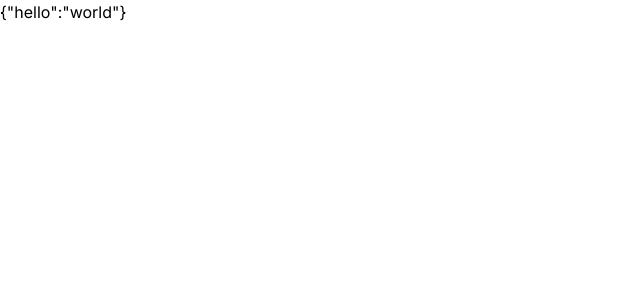
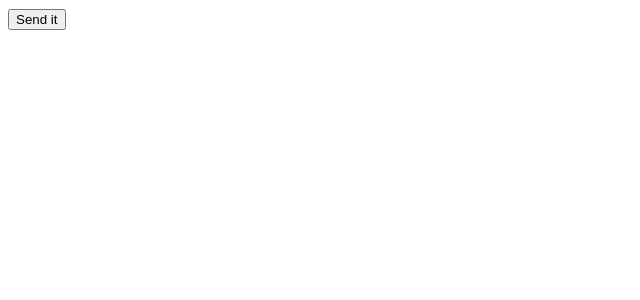
Before and after one commit to Kidongg/nextsjs-study, a Next.js app: page / in a window 1280 px wide. Shown: the top 300 px of the page, without its empty margins (0-640 px from the left). Built offline with nearby package versions, Linux system fonts and the light colour scheme.

Commit message:
Server action

```diff
--- /dev/null
+++ b/app/actions.ts
@@ -0,0 +1,5 @@
+"use server";
+
+export const send = async () => {
+  console.log("Submitted!");
+};
--- a/app/layout.tsx
+++ b/app/layout.tsx
@@ -1,6 +1,6 @@
 import type { Metadata } from "next";
 import { Inter } from "next/font/google";
-import "./globals.css";
+// import "./globals.css";
 
 const inter = Inter({ subsets: ["latin"] });
 
--- a/app/page.tsx
+++ b/app/page.tsx
@@ -1,10 +1,18 @@
-const Home = async () => {
-  const data = await fetch("http://localhost:3000/api");
-  console.log("data: ", data);
-  const json = await data.json();
-  console.log("json: ", json);
+"use client";
 
-  return <h1>{JSON.stringify(json)}</h1>;
+import { send } from "./actions";
+
+const Home = () => {
+  // const onSubmit = (event: React.FormEvent<HTMLFormElement>) => {
+  //   event.preventDefault();
+  //   console.log("Submitted!");
+  // };
+
+  return (
+    <form action={send}>
+      <button>Send it</button>
+    </form>
+  );
 };
 
 export default Home;
```
